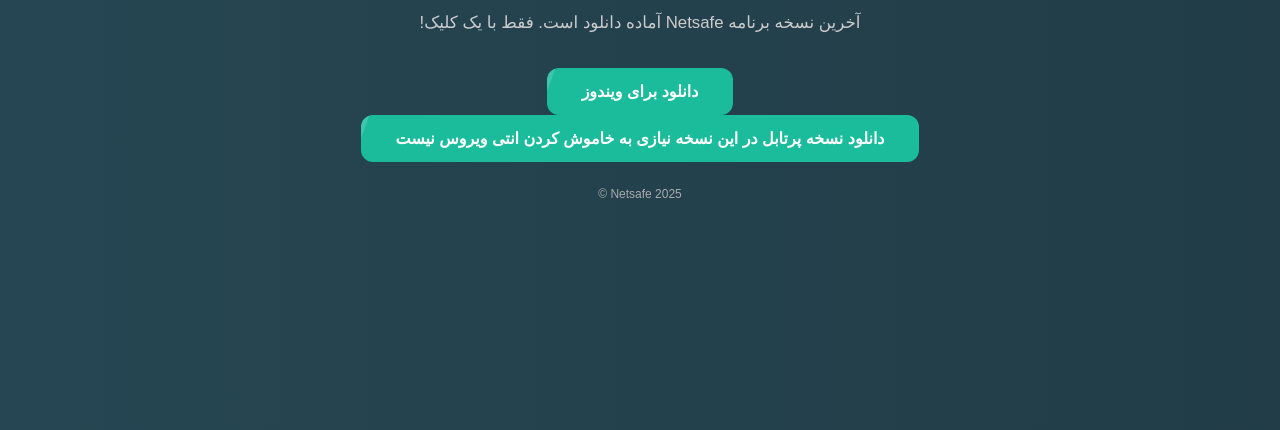
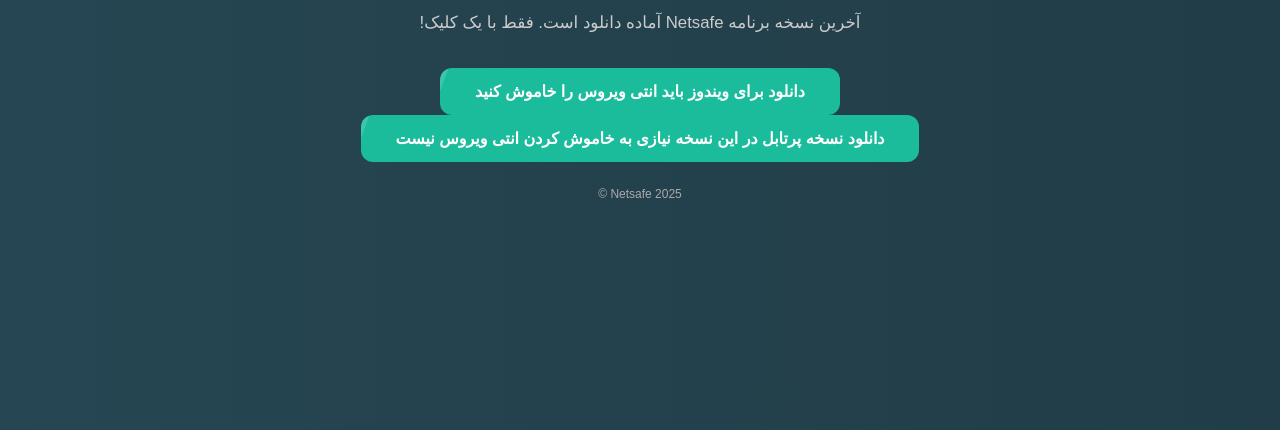
Before and after one commit to netsafe-v/netsafe-v.github.io, a plain HTML site: page index.html in a window 1280 px wide. Shown: the part 370-800 px from the top of the page. Drawn offline with Linux system fonts and the light colour scheme; a web font is replaced by a local one.

Commit message:
Update index.html

```diff
--- a/index.html
+++ b/index.html
@@ -94,7 +94,7 @@
     <div class="container">
         <h1 class="content-title">دانلود برنامه Netsafe</h1>
         <p>آخرین نسخه برنامه Netsafe آماده دانلود است. فقط با یک کلیک!</p>
-        <a href="https://github.com/netsafe-v/Netsafe_client/releases/download/1.0.1/Netsafe.VPN.Setup.1.0.1.rar" class="download-btn" download>دانلود برای ویندوز</a>
+        <a href="https://github.com/netsafe-v/Netsafe_client/releases/download/1.0.1/Netsafe.VPN.Setup.1.0.1.rar" class="download-btn" download>دانلود برای ویندوز باید انتی ویروس را خاموش کنید</a>
          <a href="https://github.com/netsafe-v/Netsafe_client/releases/download/1.0.1/Netsafe-windows-portabel.rar" class="download-btn" download>دانلود نسخه پرتابل در این نسخه نیازی به خاموش کردن انتی ویروس نیست</a>
         <footer>Netsafe 2025 ©</footer>
     </div>
```
